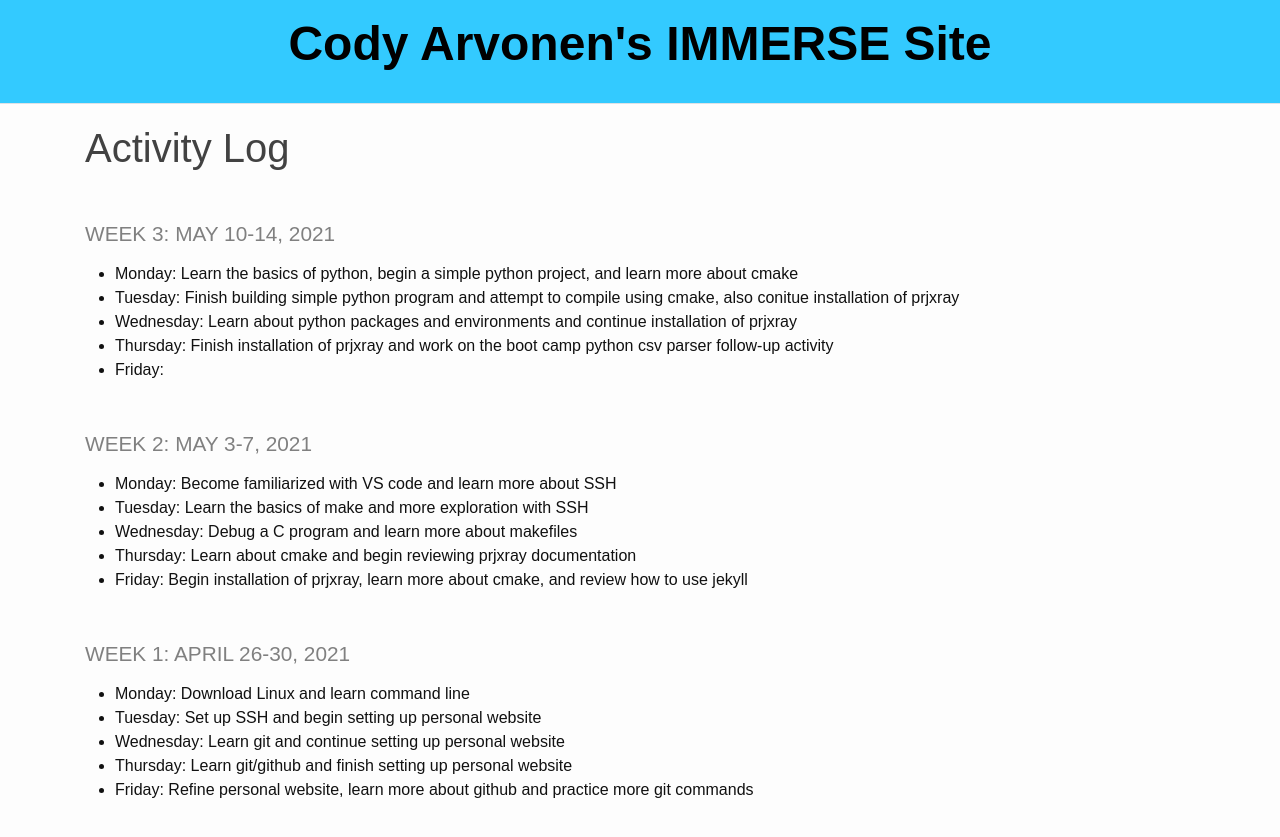
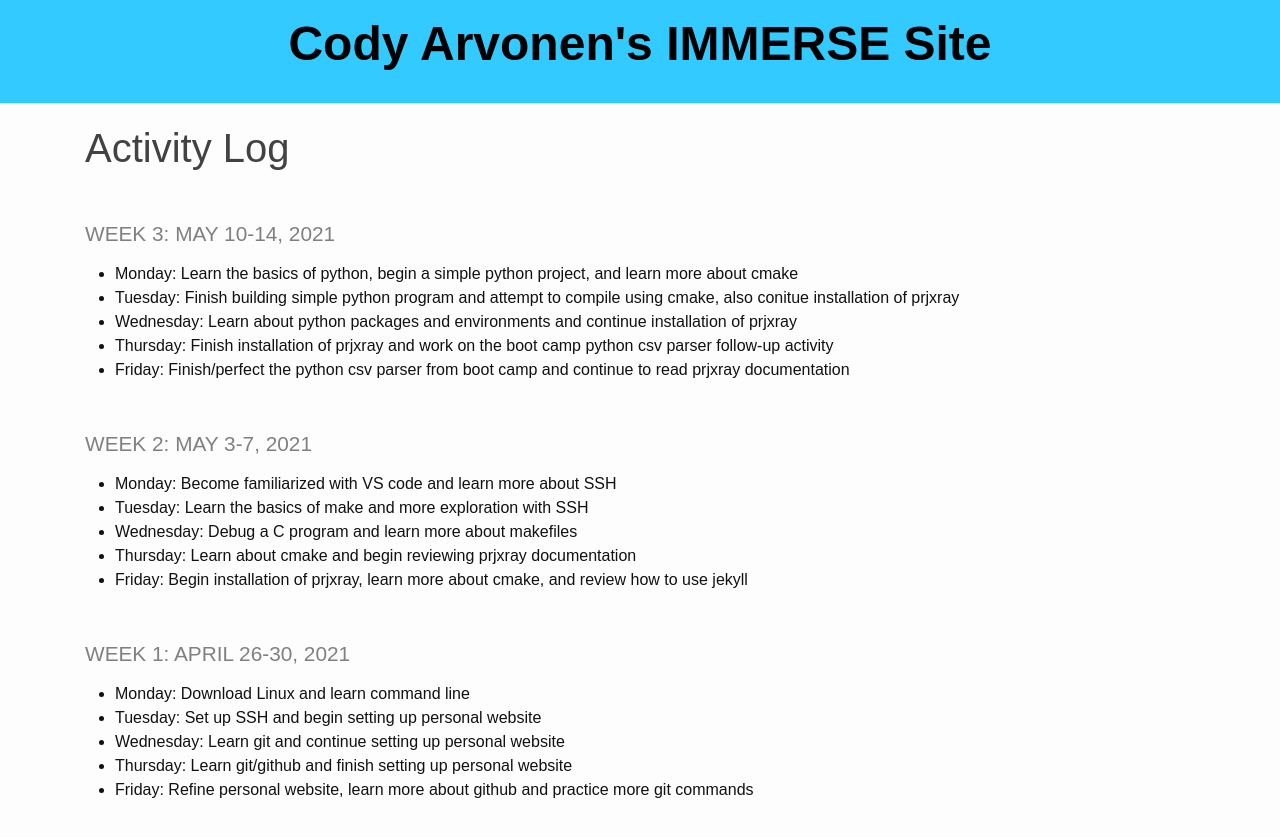
Before and after one commit to codyarvonen/personal_website, a Jekyll site: the page built from _pages/log.md, in a window 1280 px wide. Shown: the top 837 px of the page. Built offline with Jekyll 4.4.1, drawn with Linux system fonts in a browser that asks for light colours.

Commit message:
5/14/2021 Activity Log update

```diff
--- a/_pages/log.md
+++ b/_pages/log.md
@@ -9,7 +9,7 @@ title: Activity Log
 * **Tuesday**: Finish building simple python program and attempt to compile using cmake, also conitue installation of prjxray
 * **Wednesday**: Learn about python packages and environments and continue installation of prjxray
 * **Thursday**: Finish installation of prjxray and work on the boot camp python csv parser follow-up activity
-* **Friday**:
+* **Friday**: Finish/perfect the python csv parser from boot camp and continue to read prjxray documentation
 
 ### Week 2: May 3-7, 2021
 
```
